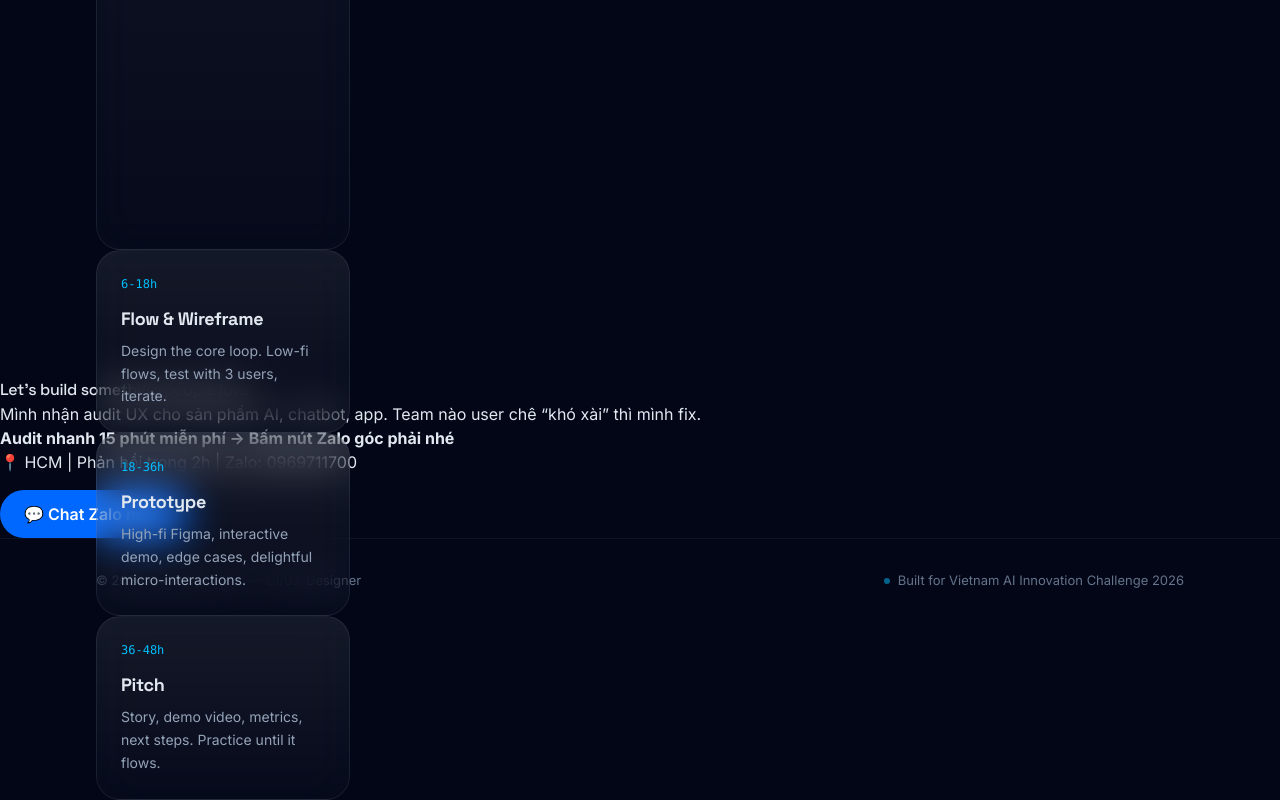
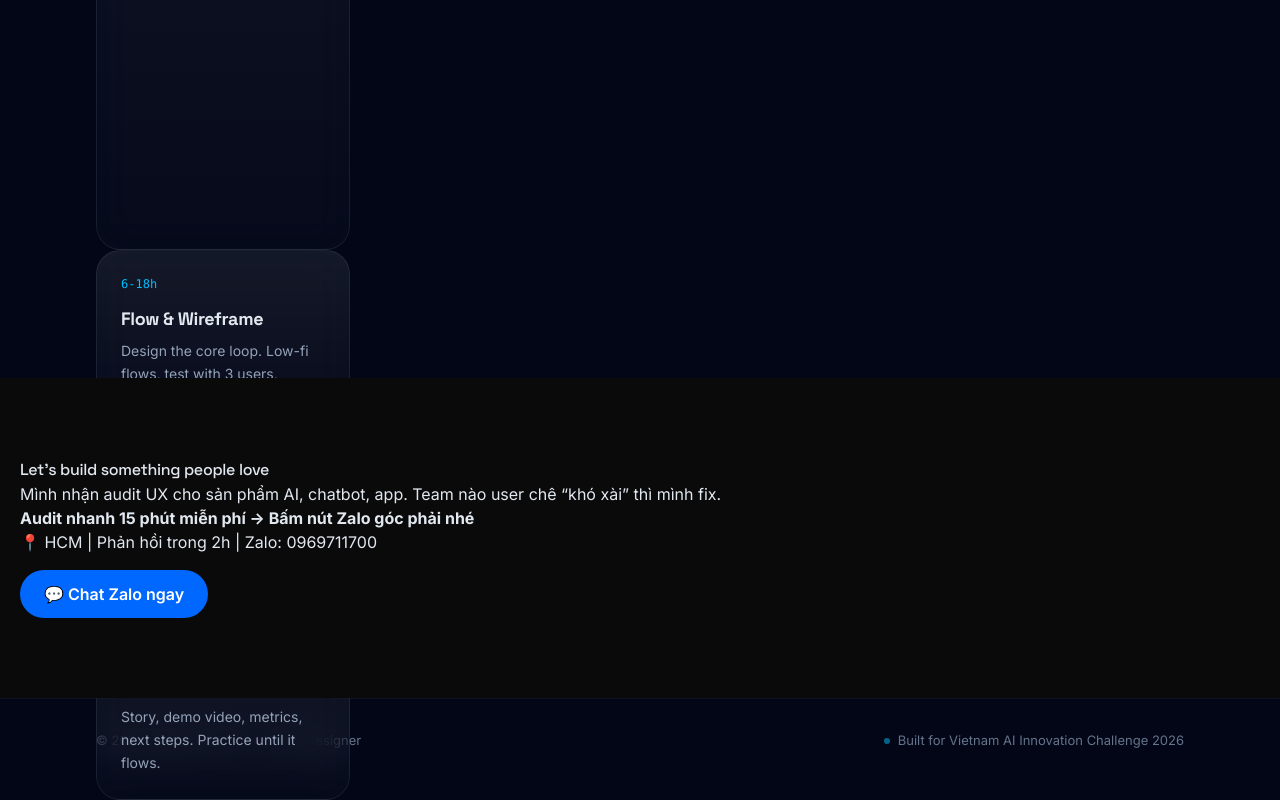
Before and after one commit to TakuyaSasuke040601-boop/Spotlight-Minh-T-m---Portfolio-, a plain HTML site: page index.html in a window 1280 px wide. Shown: the part 2957-3757 px from the top of the page. Drawn offline with nearby package versions, Linux system fonts and the light colour scheme.

Commit message:
index.html

```diff
--- a/index.html
+++ b/index.html
@@ -341,7 +341,8 @@
     </section>
 
     <!-- Contact -->
-    <section id="contact">
+    <section id="contact" style="position: relative; z-index: 50; background: #0a0a0a; padding: 80px 20px;" class="...">
+
   <h2>Let’s build something people love</h2>
   <p>Mình nhận audit UX cho sản phẩm AI, chatbot, app. Team nào user chê “khó xài” thì mình fix.</p>
   <p><strong>Audit nhanh 15 phút miễn phí → Bấm nút Zalo góc phải nhé</strong></p>
```
